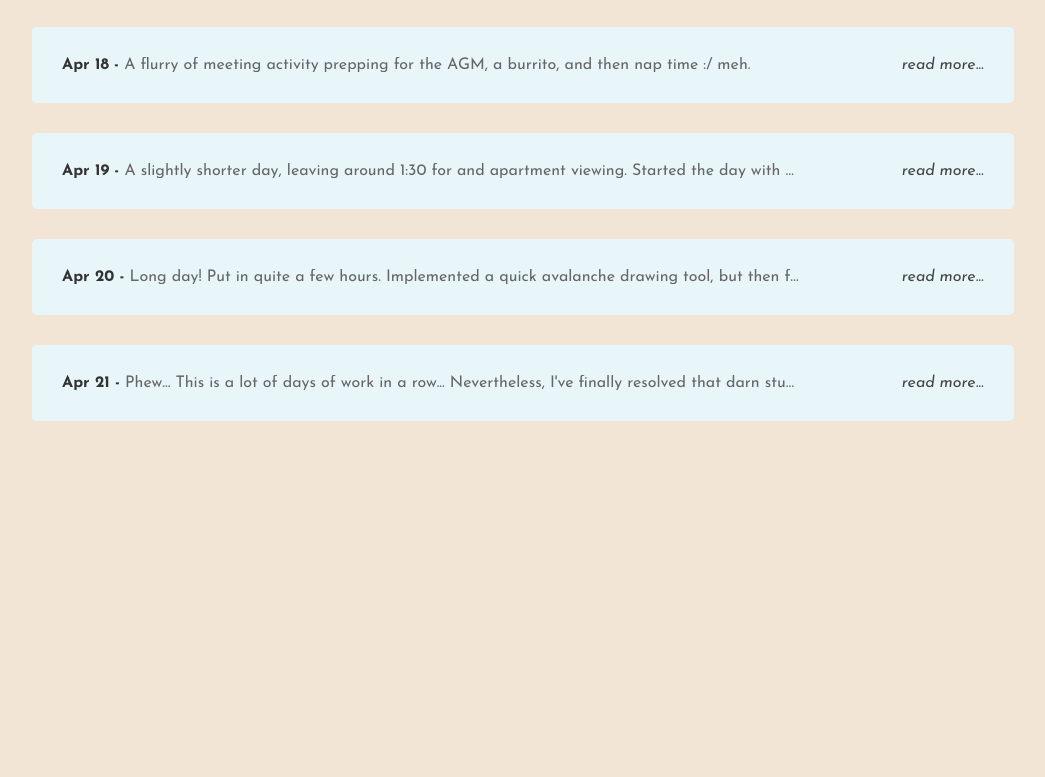
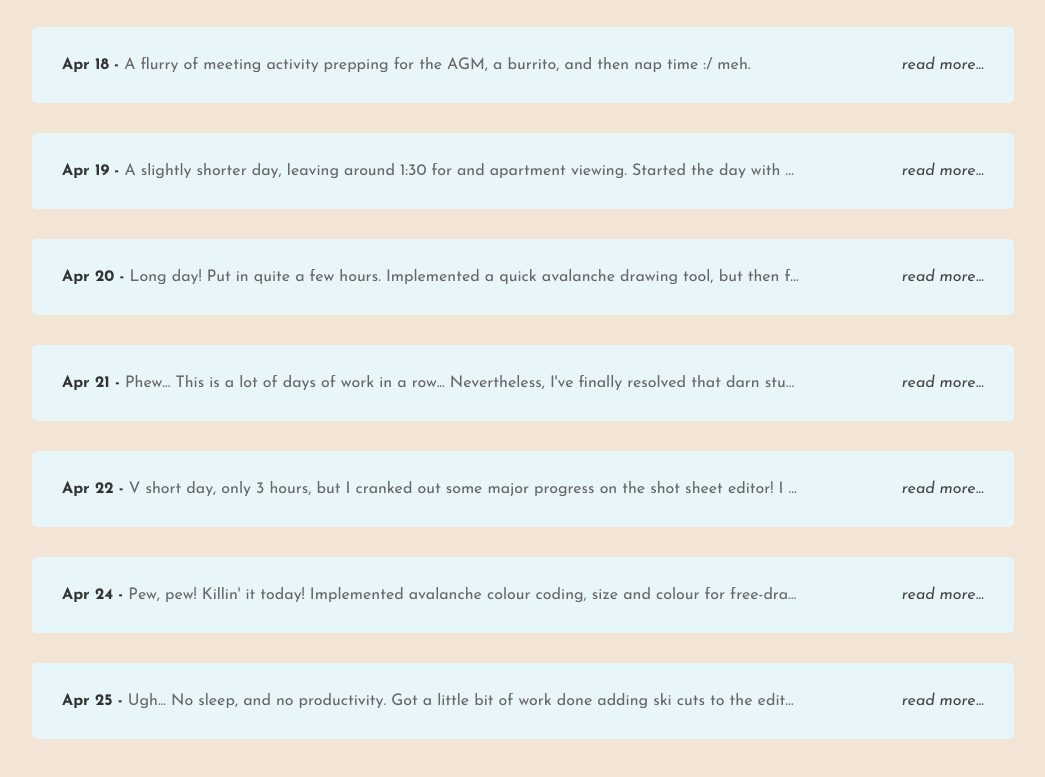
Before and after one commit to StatsBen/statsben.github.io, a plain HTML site: page work-log/index.html in a window 1280 px wide. Shown: the part 4293-5070 px from the top of the page, without its empty margins (96-1141 px from the left). Before the commit the page ends 4794 px from the top, so only its background shows below. Drawn offline with nearby package versions, Linux system fonts and the light colour scheme; a web font is replaced by a local one.

Commit message:
Added a bit of work to the log.

```diff
--- a/work-log/index.html
+++ b/work-log/index.html
@@ -68,6 +68,10 @@
             <p class="entry" date="Apr 19">A slightly shorter day, leaving around 1:30 for and apartment viewing. Started the day with a very uneventful online seminar about data security for non-profits that was waaaaay too basic :/ Also got the mouse interactions up and running in the shot sheet editor for avalanche drawing, though, so that's cool!</p>
             <p class="entry" date="Apr 20">Long day! Put in quite a few hours. Implemented a quick avalanche drawing tool, but then found a bug in the way that zoom offset was being calculated, so I spent a little too much time tracking that down :/ Met with Luke and Stuart, mostly chatted about the possibility of some charting tool changes, and eventually wrapped up the day with a last check on the validator pull request which should be all good to go now!</p>
             <p class="entry" date="Apr 21">Phew... This is a lot of days of work in a row... Nevertheless, I've finally resolved that darn stupid zoom offset bug in the shot sheet editor, implented a very simple avalanche drawing tool, and the first little sketchy bit of a "free-form draw" tool. Started early, leaving early. nice....</p>
+            <p class="entry" date="Apr 22">V short day, only 3 hours, but I cranked out some major progress on the shot sheet editor! I love having the office all to myself!</p>
+
+            <p class="entry" date="Apr 24">Pew, pew! Killin' it today! Implemented avalanche colour coding, size and colour for free-draw, a hacky undo feature, added a Pusheen-y easter egg, and stubbed out a labelling tool for points. Awesome! This editor is really coming together!</p>
+            <p class="entry" date="Apr 25">Ugh... No sleep, and no productivity. Got a little bit of work done adding ski cuts to the editor, joined in on the weekly meeting, and left the office early. Meh...</p>
         </div>
 
         <div id="bottom-spacer"></div>
```
